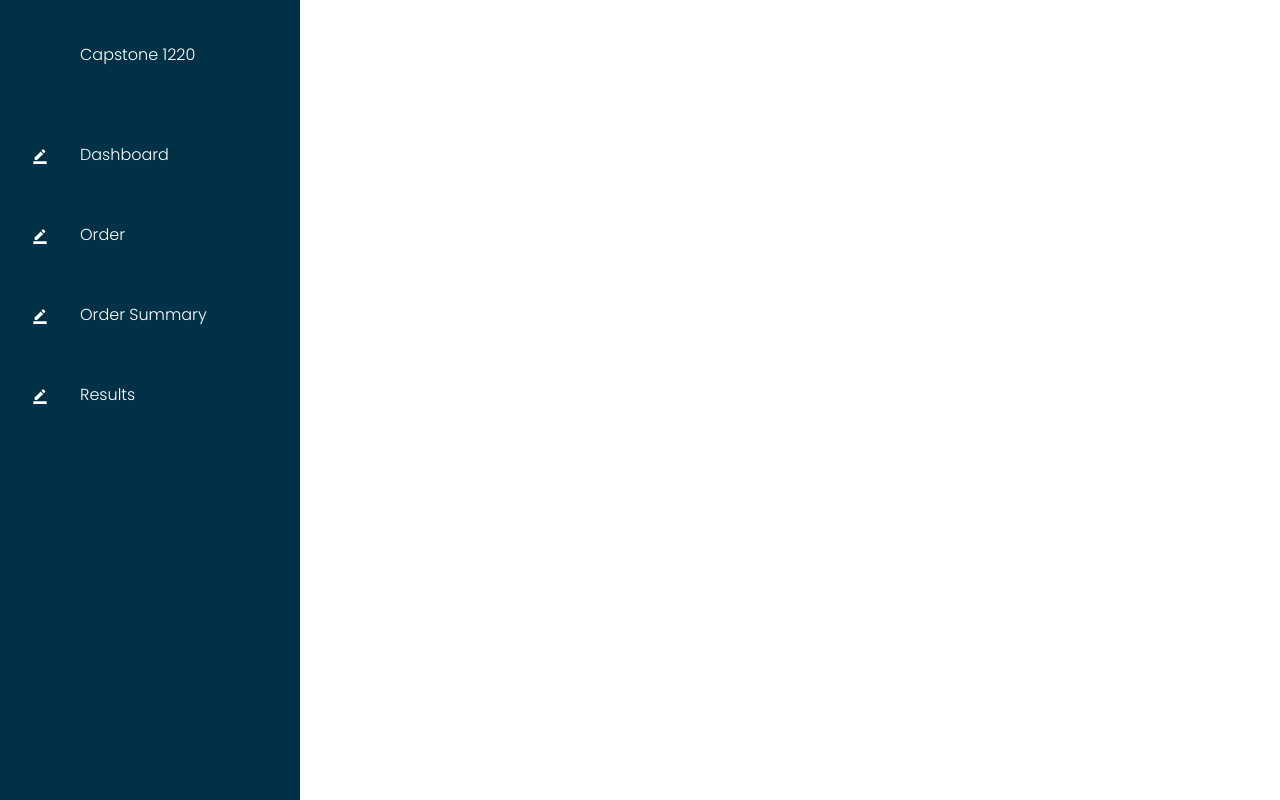
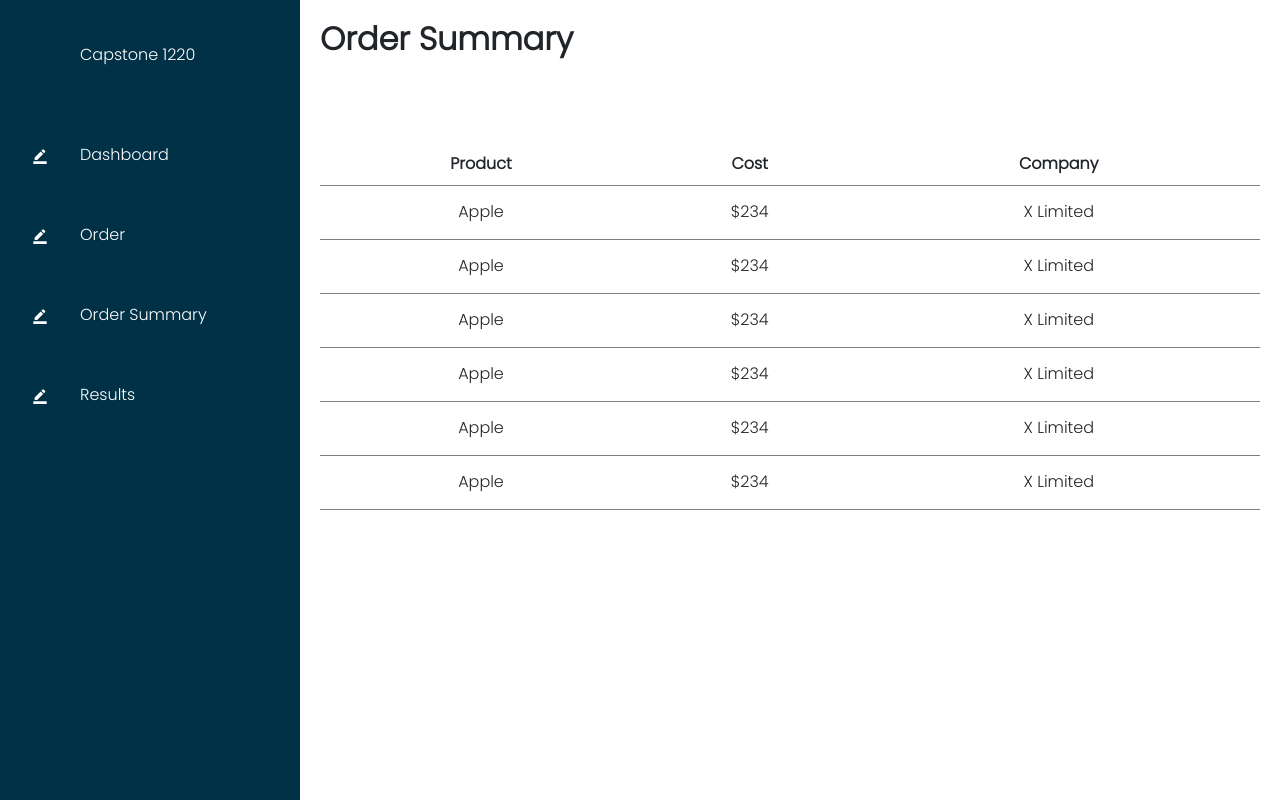
Before and after one commit to ardagungor/capstone, a React (Create React App) app: page /order-summary in a window 1280 px wide. Built offline with nearby package versions, Linux system fonts and the light colour scheme.

Commit message:
minor adjustments

```diff
--- a/src/App.js
+++ b/src/App.js
@@ -13,6 +13,7 @@ import Results from "./components/Results/Results";
 import Topbar from "./components/Topbar/Topbar";
 import Profiles from "./components/Profiles/Profiles";
 import Dashboard from "./components/Dashboard/Dashboard";
+import OrderSummary from "./components/OrderSummary/OrderSummary";
 import { Switch, Route, BrowserRouter } from "react-router-dom";
 
 function App() {
@@ -49,6 +50,9 @@ function App() {
         <Switch>
           <Route exact path="/dashboard" component={Dashboard} />
         </Switch>
+        <Switch>
+          <Route exact path="/order-summary" component={OrderSummary} />
+        </Switch>
       </div>
     </BrowserRouter>
   );
--- a/src/components/Cards/Cards.module.css
+++ b/src/components/Cards/Cards.module.css
@@ -6,3 +6,15 @@
   grid-template-columns: repeat(4, 1fr);
   gap: 20px;
 }
+
+@media (max-width: 768px) {
+  .main {
+    grid-template-columns: 1fr;
+  }
+}
+
+@media (max-width: 500px) {
+  .main {
+    grid-template-columns: 1fr;
+  }
+}
--- a/src/components/Login/Login.js
+++ b/src/components/Login/Login.js
@@ -14,26 +14,40 @@ const Login = () => {
         <Form
           onSubmit={(e) => {
             e.preventDefault();
-            axios
-              .post("http://localhost:8080/auth/login", {
-                username: username,
-                password: password,
-              })
-              .then((res) => {
-                console.log(res);
-              })
-              .catch((err) => {
-                console.log(err);
-              });
+            // axios
+            //   .post("http://localhost:8080/auth/login", {
+            //     username: username,
+            //     password: password,
+            //   })
+            //   .then((res) => {
+            //     console.log(res);
+            //   })
+            //   .catch((err) => {
+            //     console.log(err);
+            //   });
 
+            // axios({
+            //   method: "post",
+            //   url: "http://localhost:8080/auth/login",
+            //   data: {
+            //     username: username,
+            //     password: password,
+            //   },
+            //   headers: { "Access-Control-Allow-Origin": "*" },
+            // }).then(
+            //   (response) => {
+            //     console.log(response);
+            //   },
+            //   (error) => {
+            //     console.log(error);
+            //   }
+            // );
 
-
-              // axios.get("http://localhost:8080/providers").then((res) =>
-              //   console.log(res).catch((err) => {
-              //     console.log(err);
-              //   })
-              // );
-
+            // axios.get("http://localhost:8080/providers").then((res) =>
+            //   console.log(res).catch((err) => {
+            //     console.log(err);
+            //   })
+            // );
           }}
         >
           <Form.Group controlId="formBasicUsername">
--- /dev/null
+++ b/src/components/OrderSummary/OrderSummary.js
@@ -0,0 +1,55 @@
+import React from "react";
+import classes from "./OrderSummary.module.css";
+
+const OrderSummary = () => {
+  return (
+    <div className={classes.recentOrders}>
+      <div className={classes.header}>
+        <h2>Order Summary</h2>
+      </div>
+      <table>
+        <thead>
+          <tr>
+            <td>Product</td>
+            <td>Cost</td>
+            <td>Company</td>
+          </tr>
+        </thead>
+        <tbody>
+          <tr>
+            <td>Apple</td>
+            <td>$234</td>
+            <td>X Limited</td>
+          </tr>
+          <tr>
+            <td>Apple</td>
+            <td>$234</td>
+            <td>X Limited</td>
+          </tr>
+          <tr>
+            <td>Apple</td>
+            <td>$234</td>
+            <td>X Limited</td>
+          </tr>
+          <tr>
+            <td>Apple</td>
+            <td>$234</td>
+            <td>X Limited</td>
+          </tr>
+          <tr>
+            <td>Apple</td>
+            <td>$234</td>
+            <td>X Limited</td>
+          </tr>
+          <tr>
+            <td>Apple</td>
+            <td>$234</td>
+            <td>X Limited</td>
+          </tr>
+        </tbody>
+      </table>
+    </div>
+  );
+};
+
+export default OrderSummary;
--- /dev/null
+++ b/src/components/OrderSummary/OrderSummary.module.css
@@ -0,0 +1,40 @@
+.recentOrders {
+  position: relative;
+  display: grid;
+  min-height: 530px;
+  background: #fff;
+  padding: 20px;
+}
+
+.header {
+  display: flex;
+  justify-content: space-between;
+  align-items: flex-start;
+}
+
+.header h2 {
+  font-weight: bold;
+}
+
+table {
+  width: 100%;
+  border-collapse: collapse;
+  margin-top: 10px;
+}
+
+table thead td {
+  font-weight: bold;
+}
+
+table tr {
+  border-bottom: 1px solid gray;
+}
+
+table tbody tr:hover {
+  background: #003147;
+  color: #fff;
+}
+
+table tr td {
+  padding: 9px 5px;
+}
```
